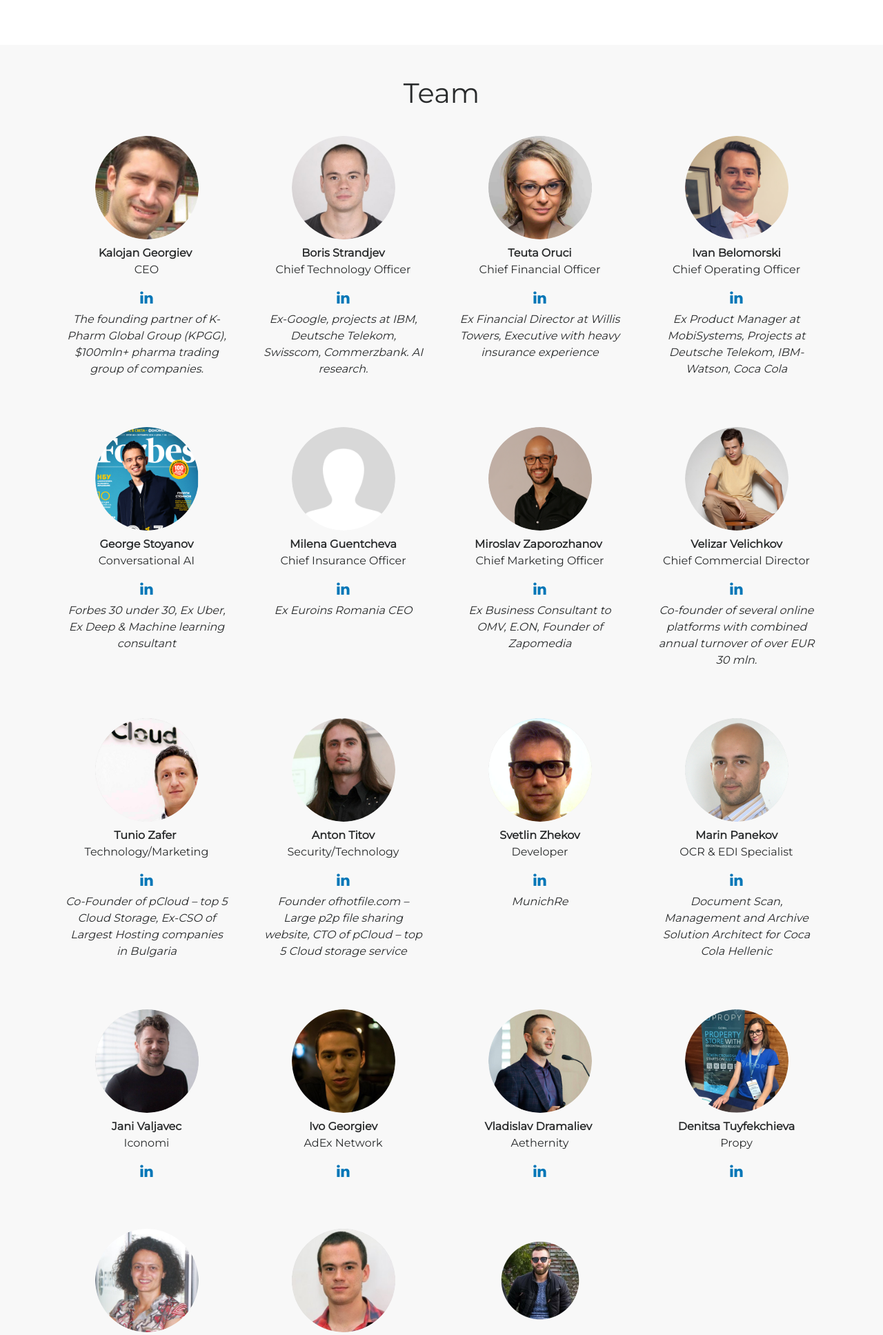
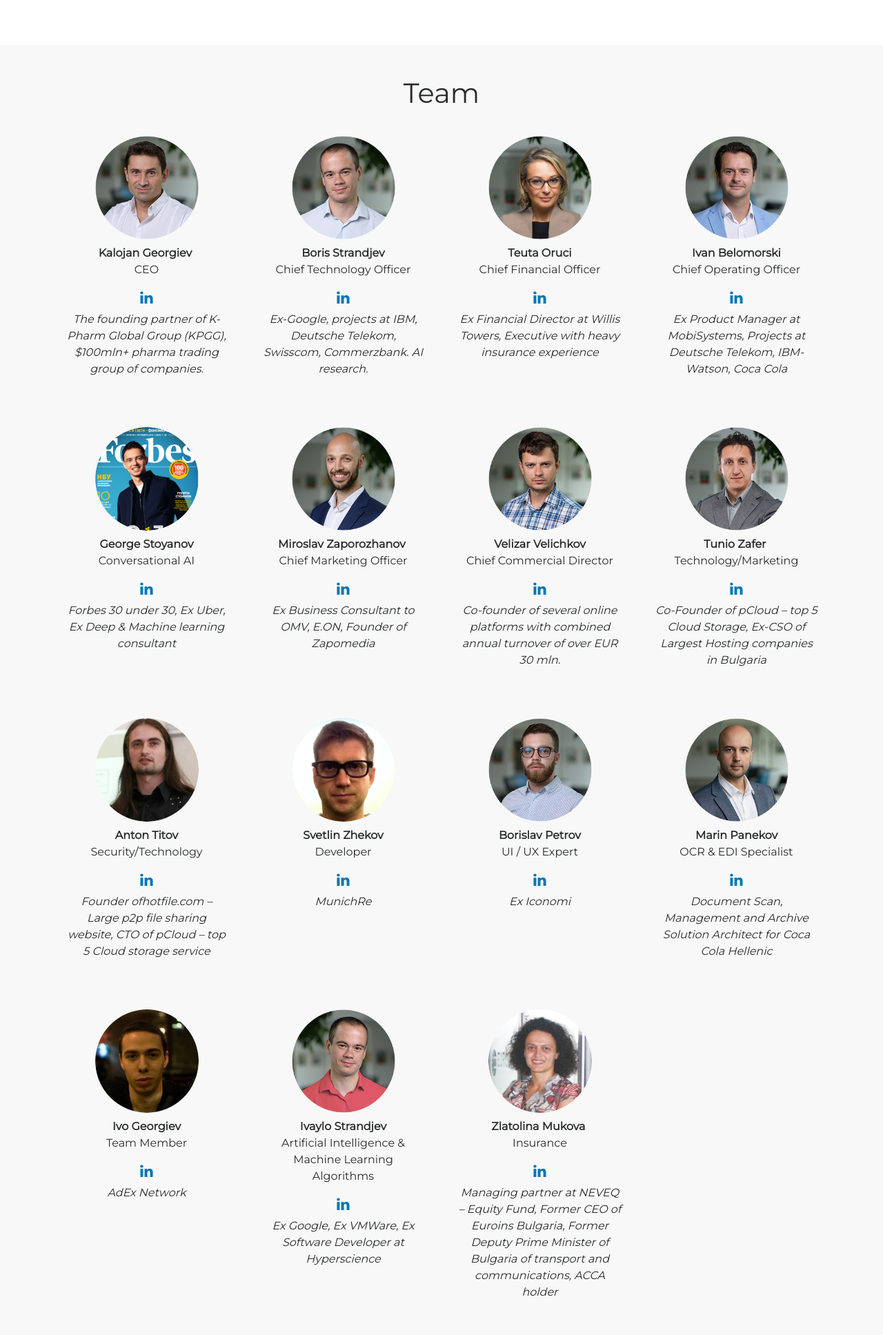
Before and after one commit to colibra-repo/tokensale-site, a PHP site: page /index-en.html in a window 1280 px wide. Shown: the part 3781-5716 px from the top of the page at 69% size. Run offline with PHP 8.4, Linux system fonts and the light colour scheme; some libraries are stand-ins or nearby versions.

Commit message:
Correcting the team photos. implements COL-14

```diff
--- a/css/style1.css
+++ b/css/style1.css
@@ -146,3 +146,9 @@
 .no-cssanimations .cb-slideshow li span{
 	opacity: 1;background-image: url(../img/cover.jpg)
 }
+
+.rounded-circle:hover {
+  opacity:0.9;
+  transform:scale3d(1.1, 1.1, 1);
+  opacity 1s,transform 1s,-webkit-transform 1s;
+}
--- a/index-en.html
+++ b/index-en.html
@@ -372,7 +372,7 @@ Purchase methods accepted: BTC and ETH
       </div>
       <div class="row">
         <div class="col-md-3 p-4" title="Kalojan is the founding partner of K-Pharm Global Group (KPGG), $100mln+ pharma trading group of companies. The company is a one-stop shop offering services such as logistics, distribution, marketing and regulatory support for pharma manufacturers covering over 50 countries in Africa, Europe and Asia.">
-          <img class="d-block rounded-circle m-2 mx-auto" src="img/KalojanGeorgiev.png" width="150">
+          <img class="d-block rounded-circle m-2 mx-auto" src="img/KaloyanGeorgiev.png" width="150">
           <p><b>Kalojan Georgiev&nbsp;</b>
             <br>CEO</p>
           <p class="my-2">
@@ -382,7 +382,7 @@ Purchase methods accepted: BTC and ETH
           </i></p>
         </div>
         <div class="col-md-3 p-4" title="Boris is a solutions architect that has a long proven track record of designing and delivering complex technical solutions with multiple front-end applications and high availability backend systems. He has a BSc in Informatics and a MSc in Artificial Intelligence. He used to work at: Google and Musala Soft, where he developed software solutions for companies such as IBM, Deutsche Telekom, Commerzbank and many more.">
-          <img class="d-block rounded-circle m-2 mx-auto" src="img/BorisStranjev.png" width="150">
+          <img class="d-block rounded-circle m-2 mx-auto" src="img/BorisStrandjev.png" width="150">
           <p><b>Boris Strandjev</b>
             <br>Chief Technology Officer</p>
           <p class="my-2">
@@ -392,7 +392,7 @@ Purchase methods accepted: BTC and ETH
  </i></p>
         </div>
         <div class="col-md-3 p-4" title="Teuta is a CFO/Executive Director with 19 years in regulated financial markets covering investment banking, insurance and asset management. Former director at Willis Towers, one of the largest insurance brokerage companies in the UK she is bringing invaluable insurance expertise on the team.">
-          <img class="d-block rounded-circle m-2 mx-auto" src="img/Tauta.png" width="150">
+          <img class="d-block rounded-circle m-2 mx-auto" src="img/TeutaOruci.png" width="150">
           <p><b>Teuta Oruci</b>
             <br>Chief Financial Officer</p>
           <p class="my-2">
@@ -423,15 +423,6 @@ Purchase methods accepted: BTC and ETH
           <p><i>Forbes 30 under 30, Ex Uber, Ex Deep &amp; Machine learning consultant
  </i></p>
         </div>
-        <div class="col-md-3 p-4" title="Milena was a Deputy CEO of Euroins Romania which is currently the 4th largest insurance company in Romania with assets valued at 250 million euro. Milena has been in the Insurance industry  for more than 20 years.">
-          <img class="d-block rounded-circle m-2 mx-auto" src="img/advisor2.png" width="150">
-          <p><b>Milena Guentcheva</b>
-            <br>Chief Insurance Officer</p>
-          <p class="my-2">
-             <a href="https://www.linkedin.com/" class="text-dark" target="_blank"><i class="fa fa-fw fa-linkedin fa-lg mx-1 ln"></i></a>
-          </p>
-          <p><i>Ex Euroins Romania CEO</i></p>
-        </div>
         <div class="col-md-3 p-4" title="Miroslav is a former business consultant to some of the largest energy companies in Europe - OMV, E.ON. He’s also a co-founder of Zapomedia, which is one of the most prominent digital marketing companies in Bulgaria. Miroslav is a former international markets stock broker in the largest investment company in Bulgaria - Karoll.">
           <img class="d-block rounded-circle m-2 mx-auto" src="img/MiroslavZaporozhanov.png" width="150">
           <p><b>Miroslav Zaporozhanov&nbsp;</b>
@@ -450,8 +441,6 @@ Purchase methods accepted: BTC and ETH
           </p>
           <p><i>Co-founder of several online platforms with combined annual turnover of over EUR 30 mln.</i></p>
         </div>
-      </div>
-     <div class="row">
         <div class="col-md-3 p-4" title="Top5 Cloud Storage service pCloud. Former CSO of one of the largest hosting companies in Bulgaria - Host.bg. Web Marketing veteran with 12y experience.">
           <img class="d-block rounded-circle m-2 mx-auto" src="img/TunioZafer.png" width="150">
           <p><b>Tunio Zafer&nbsp;</b>
@@ -461,6 +450,8 @@ Purchase methods accepted: BTC and ETH
           </p>
           <p><i>Co-Founder of pCloud – top 5 Cloud Storage, Ex-CSO of Largest Hosting companies in Bulgaria</i></p>
         </div>
+     </div>
+     <div class="row">
         <div class="col-md-3 p-4" title="Founder of Hotfile.com - one of the largest p2p file sharing websites. Co-founder and CTO of the leading hosting company in Bulgaria. CTO of the Top5 Cloud Storage service pCloud with 7 million users.">
           <img class="d-block rounded-circle m-2 mx-auto" src="img/AntonTitov.png" width="150">
           <p><b>Anton Titov</b>
@@ -478,6 +469,15 @@ Purchase methods accepted: BTC and ETH
           </p>
           <p><i>MunichRe</i></p>
         </div>
+        <div class="col-md-3 p-4">
+          <img class="d-block rounded-circle m-2 mx-auto" src="img/BorislavPetrov.png" width="150">
+          <p><b>Borislav Petrov</b>
+            <br>UI / UX Expert</p>
+          <p class="my-2">
+            <a href="https://www.linkedin.com/in/borislavpetrovdesigner/" class="text-dark" target="_blank"><i class="fa fa-fw fa-linkedin fa-lg mx-1 ln"></i></a>
+          </p>
+          <p><i>Ex Iconomi</i></p>
+        </div>
         <div class="col-md-3 p-4" title="Marin has extensive experience as a document management system designer of one of the highest volume document systems in Europe. &nbsp;As such he has gained experience as Optical Character Recognition vendor manager and functionality designer, Electronic Data Interchange expert and Document Archive expert. He holds key knowledge and skills to deliver a working and highly efficient claims processing solution in a short period of time.">
           <img class="d-block rounded-circle m-2 mx-auto" src="img/MarinPenekov.png" width="150">
           <p><b>Marin Panekov</b>
@@ -491,43 +491,23 @@ Purchase methods accepted: BTC and ETH
         <div class="col-md-12"></div>
      </div>
         <div class="col-md-3 p-4">
-          <img class="d-block rounded-circle m-2 mx-auto" src="img/JaniValjavec.png" width="150">
-          <p><b>Jani Valjavec</b>
-            <br>Iconomi</p>
-          <p class="my-2">
-            <a href="https://www.linkedin.com/in/janivaljavec/" class="text-dark" target="_blank"><i class="fa fa-fw fa-linkedin fa-lg mx-1 ln"></i></a>
-          </p>
-          <p><i> </i></p>
-        </div>
-        <div class="col-md-3 p-4">
           <img class="d-block rounded-circle m-2 mx-auto" src="img/ivoGeorgiev.png" width="150">
           <p><b>Ivo Georgiev</b>
-            <br>AdEx Network</p>
+            <br>Team Member</p>
           <p class="my-2">
              <a href="https://www.linkedin.com/in/ivo-georgiev-8298b678/" class="text-dark" target="_blank"><i class="fa fa-fw fa-linkedin fa-lg mx-1 ln"></i></a>
           </p>
-          <p><i> </i></p>
+          <p><i>AdEx Network</i></p>
         </div>
-        <div class="col-md-3 p-4">
-          <img class="d-block rounded-circle m-2 mx-auto" src="img/VladislavDramaliev.png" width="150">
-          <p><b>Vladislav Dramaliev&nbsp;</b>
-            <br>Aethernity</p>
+        <div class="col-md-3 p-4" title="Advanced Machine Learning and Artificial Intelligence solutions architect. Ivaylo excels at delivering high performing algorithms for machine learning. His role on the team would be to design and monitor the implementation of the self-learning artificial intelligence modules that would monitor the system’s performance and adjust product pricing, product generation, customer segmentation and more.">
+          <img class="d-block rounded-circle m-2 mx-auto" src="img/IvayloStrandjev.png" width="150">
+          <p><b>Ivaylo Strandjev</b>
+            <br>Artificial Intelligence &amp; Machine Learning Algorithms</p>
           <p class="my-2">
-            <a href="https://www.linkedin.com/in/dramaliev/" class="text-dark" target="_blank"><i class="fa fa-fw fa-linkedin fa-lg mx-1 ln"></i></a>
+            <a href="https://www.linkedin.com/in/ivaylo-strandjev-84889239/" class="text-dark" target="_blank"><i class="fa fa-fw fa-linkedin fa-lg mx-1 ln"></i></a>
           </p>
-          <p><i> </i></p>
+          <p><i>Ex Google, Ex VMWare, Ex Software Developer at Hyperscience</i></p>
         </div>
-        <div class="col-md-3 p-4 mx-auto">
-          <img class="d-block rounded-circle m-2 mx-auto" src="img/DenitsaTuyfekchieva.png" width="150">
-          <p><b>Denitsa Tuyfekchieva</b>
-            <br>Propy</p>
-          <p class="my-2">
-            <a href="https://www.linkedin.com/in/denitza-tyufekchieva-18890b50/" class="text-dark" target="_blank"><i class="fa fa-fw fa-linkedin fa-lg mx-1 ln"></i></a>
-          </p>
-          <p><i> </i></p>
-        </div>
-      </div>
-      <div class="row">
         <div class="col-md-3 p-4">
           <img class="d-block rounded-circle m-2 mx-auto" src="img/Zlatolina.png" width="150">
           <p><b>Zlatolina Mukova&nbsp;</b>
@@ -535,25 +515,7 @@ Purchase methods accepted: BTC and ETH
           <p class="my-2">
              <a href="https://www.linkedin.com/in/zlatolina-mukova-b5765b27/" class="text-dark" target="_blank"><i class="fa fa-fw fa-linkedin fa-lg mx-1 ln"></i></a>
           </p>
-          <p><i>Managing partner at the largest private equity fund in Bulgaria NEVEQ. Former CEO of Euroins Bulgaria. Former deputy prime minister of transport and telecommunications. ACCA holder. Master in Mechanical Engineering. </i></p>
-        </div>
-        <div class="col-md-3 p-4">
-          <img class="d-block rounded-circle m-2 mx-auto" src="img/IvayloStranjev.png" width="150">
-          <p><b>Ivaylo Strandjev</b>
-            <br>Artificial Intelligence &amp; Machine Learning Algorithms</p>
-          <p class="my-2">
-            <a href="https://www.linkedin.com/in/ivaylo-strandjev-84889239/" class="text-dark" target="_blank"><i class="fa fa-fw fa-linkedin fa-lg mx-1 ln"></i></a>
-          </p>
-          <p><i>Ivaylo is an advanced Machine Learning and Artificial Intelligence solutions architect. Ivaylo excels at delivering high performing algorithms for machine learning. His role on the team would be to design and monitor the implementation of the self-learning artificial intelligence modules that would monitor the system’s performance and adjust product pricing, product generation, customer segmentation and more. </i></p>
-        </div>
-        <div class="col-md-3 p-4">
-          <img class="d-block rounded-circle m-2 mx-auto" src="img/BorislavPetrov.png" width="150">
-          <p><b>Borislav Petrov</b>
-            <br>UI / UX Expert</p>
-          <p class="my-2">
-            <a href="https://www.linkedin.com/in/borislavpetrovdesigner/" class="text-dark" target="_blank"><i class="fa fa-fw fa-linkedin fa-lg mx-1 ln"></i></a>
-          </p>
-          <p><i> </i></p>
+          <p><i>Managing partner at NEVEQ – Equity Fund, Former CEO of Euroins Bulgaria, Former Deputy Prime Minister of Bulgaria of transport and communications, ACCA holder</i></p>
         </div>
       </div>
     </div>
```
Also changed, not shown: img/BorisStrandjev.png (added), img/BorisStranjev.png (deleted), img/BorislavPetrov.png, img/DenitsaTuyfekchieva.png (deleted), img/IvanBelomorski.png, img/IvayloStrandjev.png (added), img/IvayloStranjev.png (deleted), img/JaniValjavec.png (deleted), img/KalojanGeorgiev.png (deleted), img/KaloyanGeorgiev.png (added), img/MarinPenekov.png, img/MiroslavZaporozhanov.png, img/Tauta.png (deleted), img/TeutaOruci.png (added), 3 more files.
